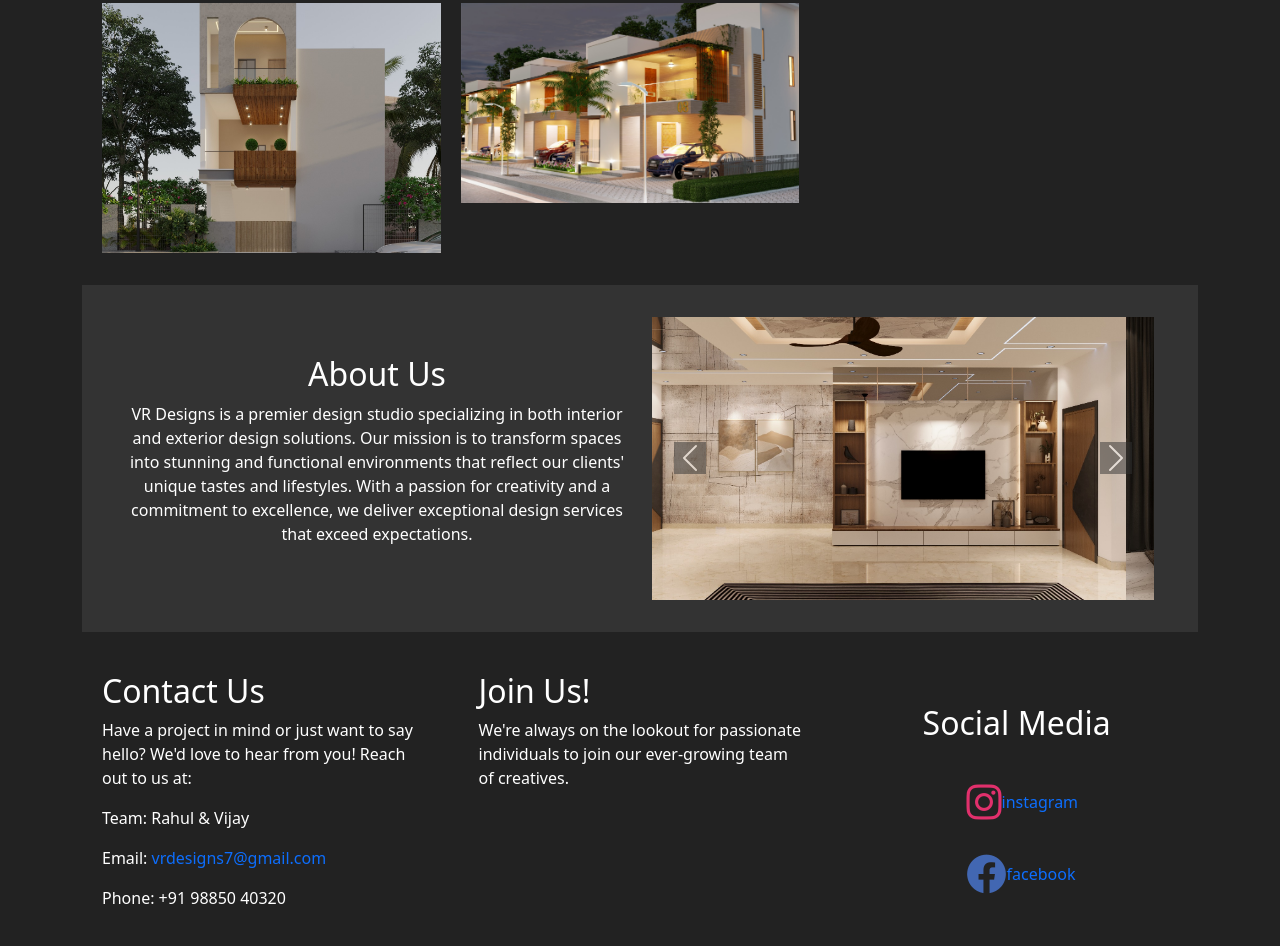
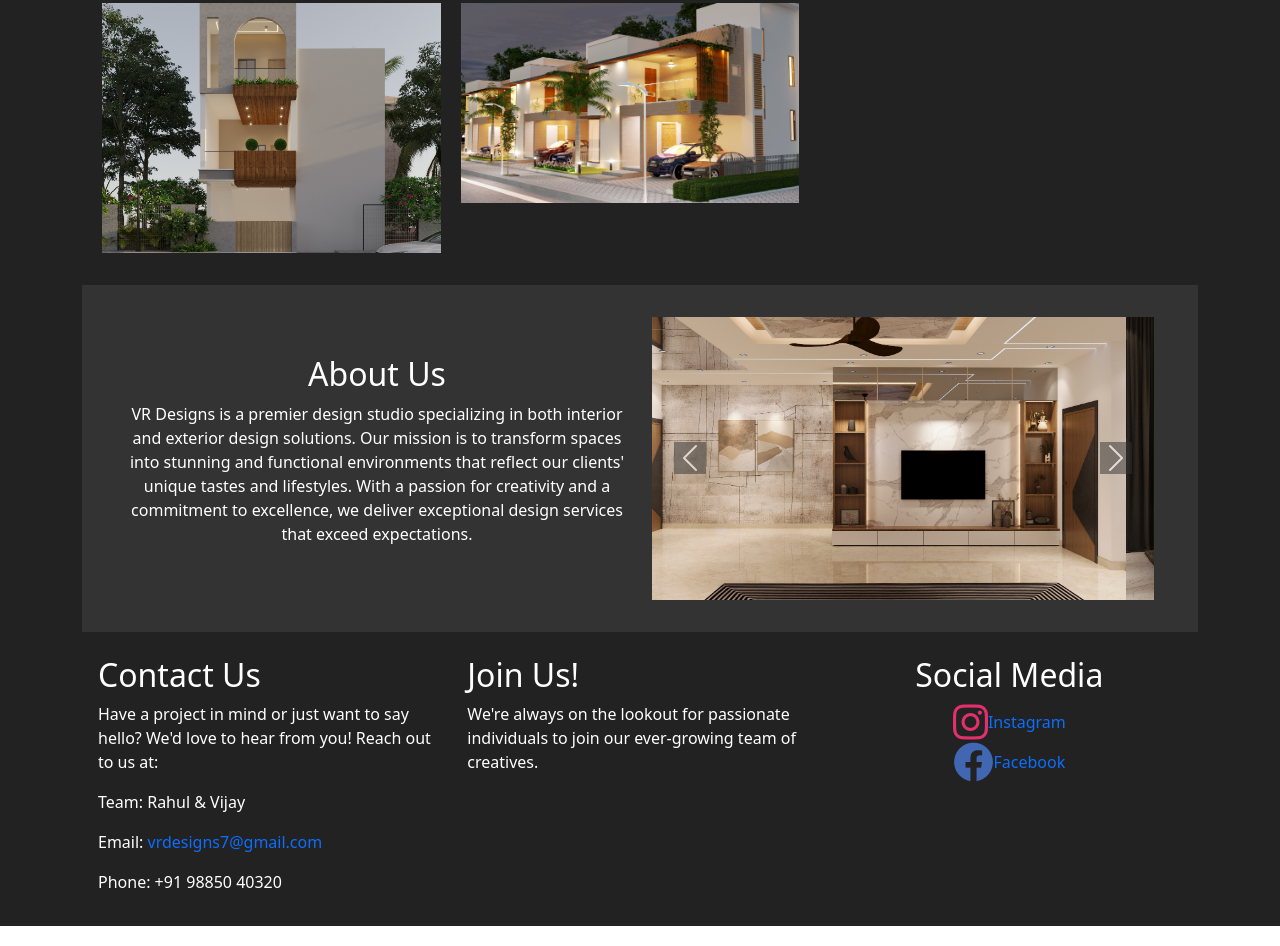
Before and after one commit to VR-Designer/VR, a plain HTML site: page index.html in a window 1280 px wide. Shown: the part 1682-2628 px from the top of the page. Drawn offline with nearby package versions, Linux system fonts and the light colour scheme.

Commit message:
Update index.html

```diff
--- a/index.html
+++ b/index.html
@@ -25,7 +25,7 @@
         </nav>
         <div id="social-media" style="display: flex; flex-direction: row; justify-content: space-between; width: 100px;">
           <p><a href="https://www.instagram.com/vrdesigns93/" title="instagram" target="_blank"> <i class="fab fa-instagram social-icon"></i></a></p>
-          <p><a href="https://www.facebook.com/people/VR-Designs/61556833768903/" title="facebook"><i class="fab fa-facebook social-icon"></i></a></p>
+          <p><a href="https://www.facebook.com/people/VR-Designs/61556833768903/" title="facebook" target="_blank"><i class="fab fa-facebook social-icon"></i></a></p>
         </div>
     </header>
     <div class="container-fuild" style="background-color: #222 ;">
@@ -73,7 +73,7 @@
                         <div class="col"><img src="renders/ren_image10.jpeg" alt="Image 10" class="img-fluid"></div>
                         <div class="col middle"><img src="renders/ren_image11.jpeg" alt="Image 11" class="img-fluid"></div>
                         <div class="col"><img src="renders/ex_image1.jpeg" alt="Image 7" class="img-fluid"></div>
-                        <div class="col middle" style="height: auto;"><img src="/renders/ex_image3.jpeg" alt="Image 8" class="img-fluid"></div>
+                        <div class="col middle" style="height: auto;"><img src="renders/ex_image3.jpeg" alt="Image 8" class="img-fluid"></div>
                         <div class="col"><img src="renders/ex_image2.jpeg" alt="Image 9" class="img-fluid"></div>
                     </div>
                     </div>
@@ -142,24 +142,31 @@
               </div>
           </div>
 
-            <div id="contact" style="display: flex; flex-direction: row; justify-content: space-between; margin-top: 20px; padding: 20px;">
-              <div class="content-description" style="display: flex; justify-content:flex-start; flex-direction: column; width: 30%;">
+          <div id="contact" class="row justify-content-between mt-4 px-3">
+            <div class="col-12 col-md-4 mb-3">
+                <div class="content-description">
                     <h2>Contact Us</h2>
                     <p>Have a project in mind or just want to say hello? We'd love to hear from you! Reach out to us at:</p>
-                <p>Team: Rahul & Vijay</p>
+                    <p><strong></strong>Team: Rahul & Vijay</p>
                     <p>Email: <a href="mailto:vrdesigns7@gmail.com" style="text-decoration: none;">vrdesigns7@gmail.com</a></p>
                     <p>Phone: +91 98850 40320</p>
                 </div>
-              <div class="join" style="width: 30%;">
+            </div>
+            <div class="col-12 col-md-4 mb-3">
+                <div class="join">
                     <h2>Join Us!</h2>
                     <p>We're always on the lookout for passionate individuals to join our ever-growing team of creatives.</p>
                 </div>
-              <div id="social-media" style="display: flex; align-items: center;justify-content: space-evenly; flex-direction: column; width: 30%;">
+            </div>
+            <div class="col-12 col-md-4 mb-3">
+                <div id="social-media" class="text-center" style="display: flex; flex-direction: column; align-items: center;">
                     <h2>Social Media</h2>
-                <div><a href="https://www.instagram.com/vrdesigns93/" title="instagram" target="_blank" style="display: flex; flex-direction: row; align-items: center; width: 100px; justify-content: space-between; text-decoration: none;"> <i class="fab fa-instagram social-icon"></i>instagram</a></div>
-                <div><a href="https://www.facebook.com/people/VR-Designs/61556833768903/" title="facebook" style="display: flex; flex-direction: row; align-items: center; width: 100px; justify-content: space-between; text-decoration: none;"><i class="fab fa-facebook social-icon"></i>facebook</a></div>
+                    <a href="https://www.instagram.com/vrdesigns93/" title="instagram" target="_blank" class="social-link" style="display: flex; flex-direction: row; align-items: center; text-decoration: none;" ><i class="fab fa-instagram social-icon"></i> Instagram</a>
+                    <a href="https://www.facebook.com/people/VR-Designs/61556833768903/" title="facebook" class="social-link"style="display: flex; flex-direction: row; align-items: center; text-decoration: none;" target="_blank"><i class="fab fa-facebook social-icon"></i> Facebook</a>
                 </div>
             </div>
+        </div>
+
         </div>
     </div>
     <script src="/script.js"></script>
```
Lines whose indentation alone changed are shown as unchanged.
